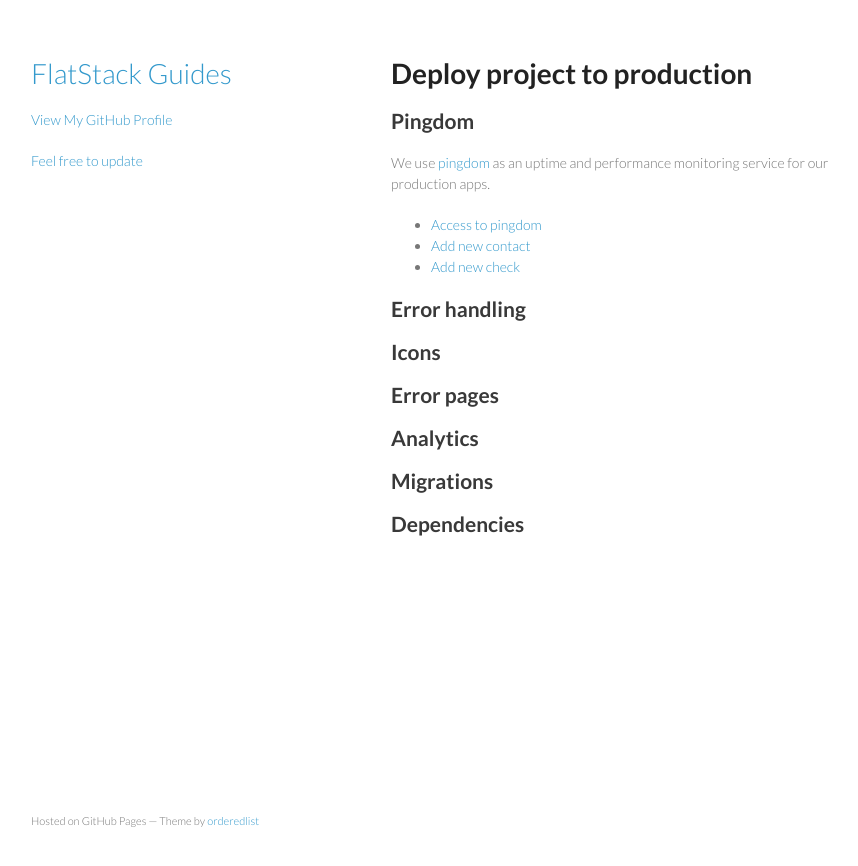
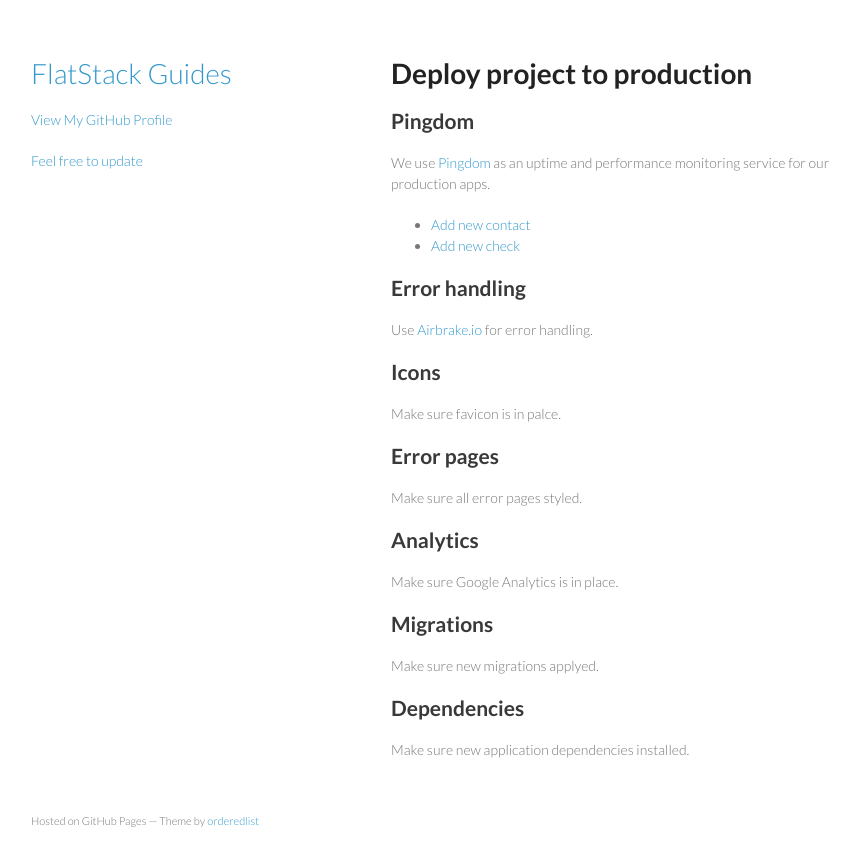
Before and after one commit to mike-burns/fs.github.com, a Jekyll site: the page built from deploy/production.md, in a window 1280 px wide. Shown: the top 866 px of the page, without its empty margins (179-1037 px from the left). Built offline with Jekyll 4.4.1, drawn with Linux system fonts in a browser that asks for light colours.

Commit message:
Update deploy/production.md

```diff
--- a/deploy/production.md
+++ b/deploy/production.md
@@ -6,21 +6,32 @@ layout: default
 
 ## Pingdom
 
-We use [pingdom](http://pingdom.com) as an uptime and performance monitoring service for our production apps.
+We use [Pingdom](https://flatstack.basecamphq.com/W5089997) as an uptime and performance monitoring service for our production apps.
 
-* [Access to pingdom](https://flatstack.basecamphq.com/W5089997)
 * [Add new contact](https://my.pingdom.com/contacts)
 * [Add new check](https://my.pingdom.com/checks)
 
 
 ## Error handling
 
+Use [Airbrake.io](https://flatstack.basecamphq.com/W5071773) for error handling.
+
 ## Icons
+
+Make sure favicon is in palce.
 
 ## Error pages
 
+Make sure all error pages styled.
+
 ## Analytics
+
+Make sure Google Analytics is in place.
 
 ## Migrations
 
+Make sure new migrations applyed.
+
 ## Dependencies
+
+Make sure new application dependencies installed.
```
